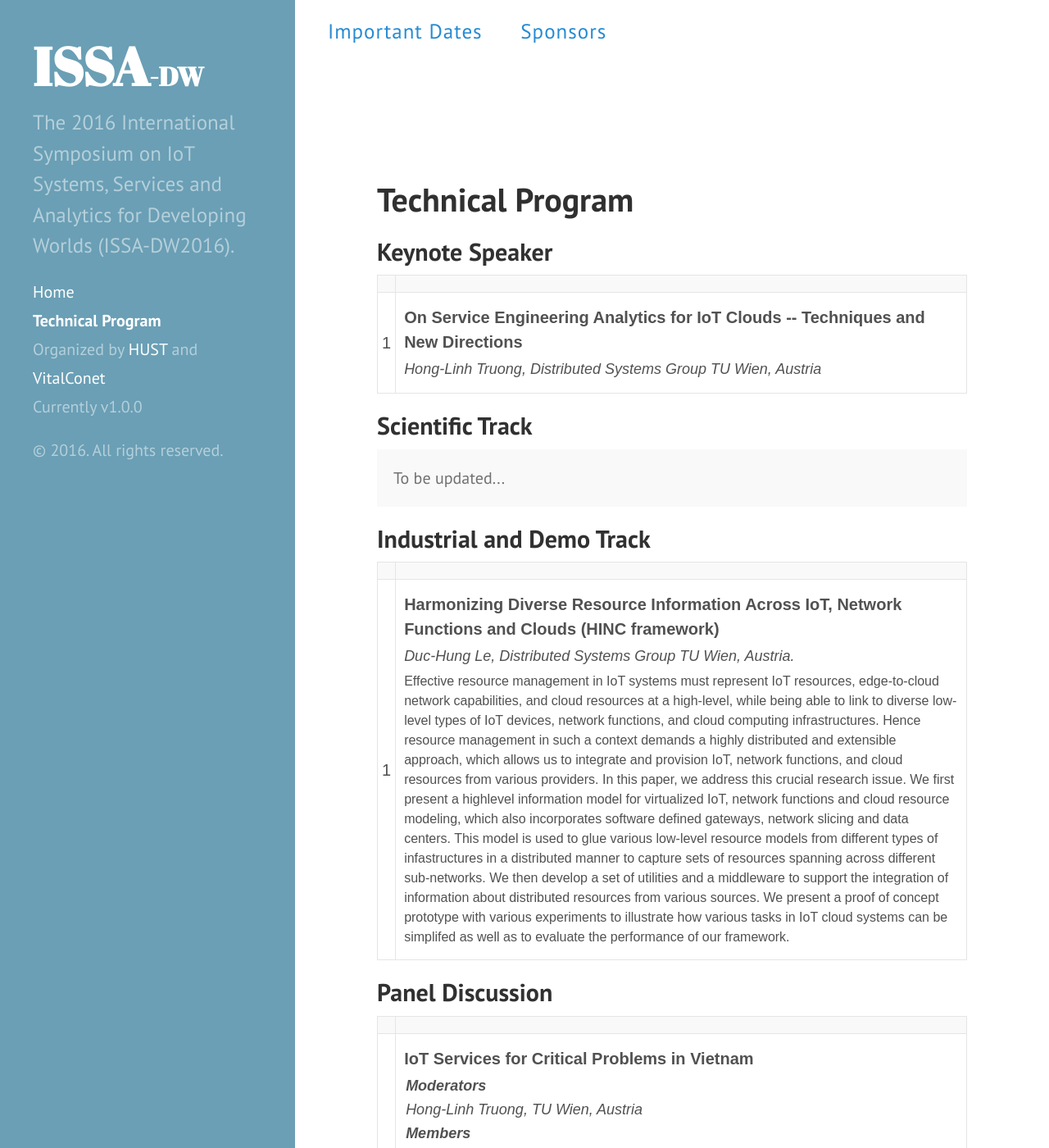
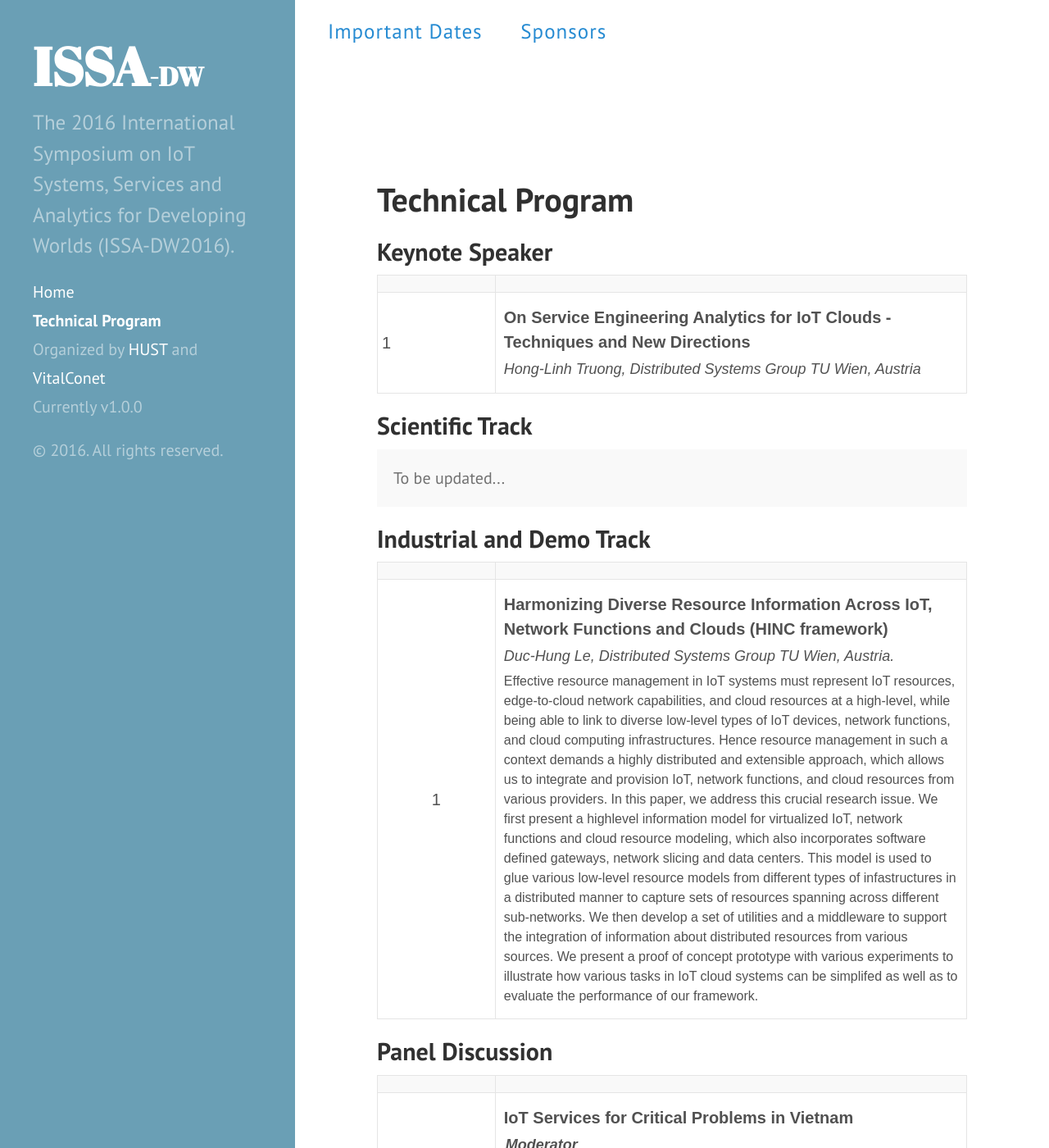
Before and after one commit to issadw/issadw.github.io, a Jekyll site: the page built from technical_program.md, in a window 1280 px wide and 1400 px high. Shown: the whole window at 82% size. Built offline with Jekyll 4.4.1, drawn with Linux system fonts in a browser that asks for light colours; some of the changed text lies outside the part shown.

Commit message:
Customize table

```diff
--- a/technical_program.md
+++ b/technical_program.md
@@ -8,14 +8,14 @@ title: Technical Program
 
 <table class="tg">
   <tr>
-    <th style="width: 20px;"></th>
+    <th style="width: 20%;"></th>
     <th></th>
   </tr>
   <tr>
-    <td style="text-align: center;">1</td>
+    <td style="text-align: left;">1</td>
     <td>
       <div class="topic">
-          On Service Engineering Analytics for IoT Clouds -- Techniques and New Directions
+          On Service Engineering Analytics for IoT Clouds - Techniques and New Directions
       </div>
       <div class="author">
           Hong-Linh Truong, Distributed Systems Group TU Wien, Austria
@@ -38,7 +38,7 @@ title: Technical Program
 
 <table class="tg">
   <tr>
-    <th style="width: 20px;"></th>
+    <th style="width: 20%;"></th>
     <th></th>
   </tr>
   <tr>
@@ -62,7 +62,7 @@ title: Technical Program
 
 <table class="tg">
   <tr>
-    <th style="width: 20px;"></th>
+    <th style="width: 20%;"></th>
     <th></th>
   </tr>
   <tr>
@@ -72,13 +72,13 @@ title: Technical Program
           IoT Services for Critical Problems in Vietnam
       </div>
       <div class="author">
-          <p style="font-weight:bold;">Moderators</p>
+          <p style="font-weight:bold;">Moderator</p>
           <p>Hong-Linh Truong, TU Wien, Austria</p>
           <p style="font-weight:bold;">Members</p>
           <p>Tien-Dung Cao, Tan Tao University, Vietnam</p>
           <p>Huu-Hanh Hoang, Hue University, Vietnam</p>
           <p>Tuyet-Trinh Vu,Hanoi University of Technology and Science, Vietnam</p>
-          <p>Binh-Minh Nguyen, Hanoi University of Technology and Science, Vietnam</p>\
+          <p>Binh-Minh Nguyen, Hanoi University of Technology and Science, Vietnam</p>
     </td>
   </tr>
 </table>
```
